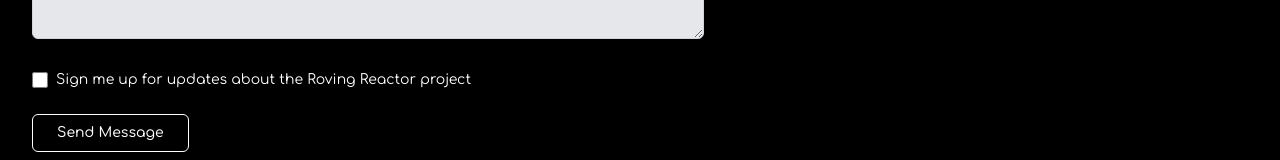
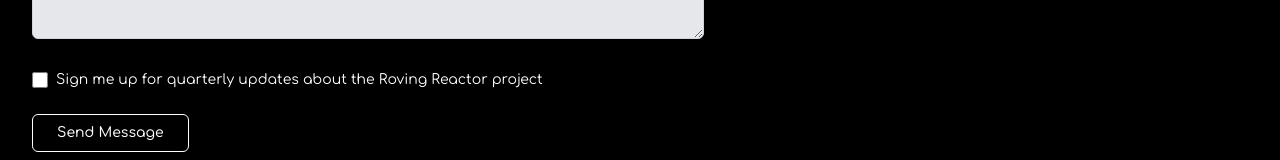
Before and after one commit to PhysicalPlant/rovingreactor_website, a Next.js app: page /contact in a window 1280 px wide. Shown: the part 727-887 px from the top of the page. Built offline with nearby package versions, Linux system fonts and the light colour scheme.

Commit message:
Adding "quarterly" to sign-up checkbox label

```diff
--- a/src/app/contact/page.tsx
+++ b/src/app/contact/page.tsx
@@ -180,7 +180,8 @@ export default function Contact() {
               <label
                 htmlFor="subscribe"
                 className="ml-2 block text-sm text-white">
-                Sign me up for updates about the Roving Reactor project
+                Sign me up for quarterly updates about the Roving Reactor
+                project
               </label>
             </div>
 
```
